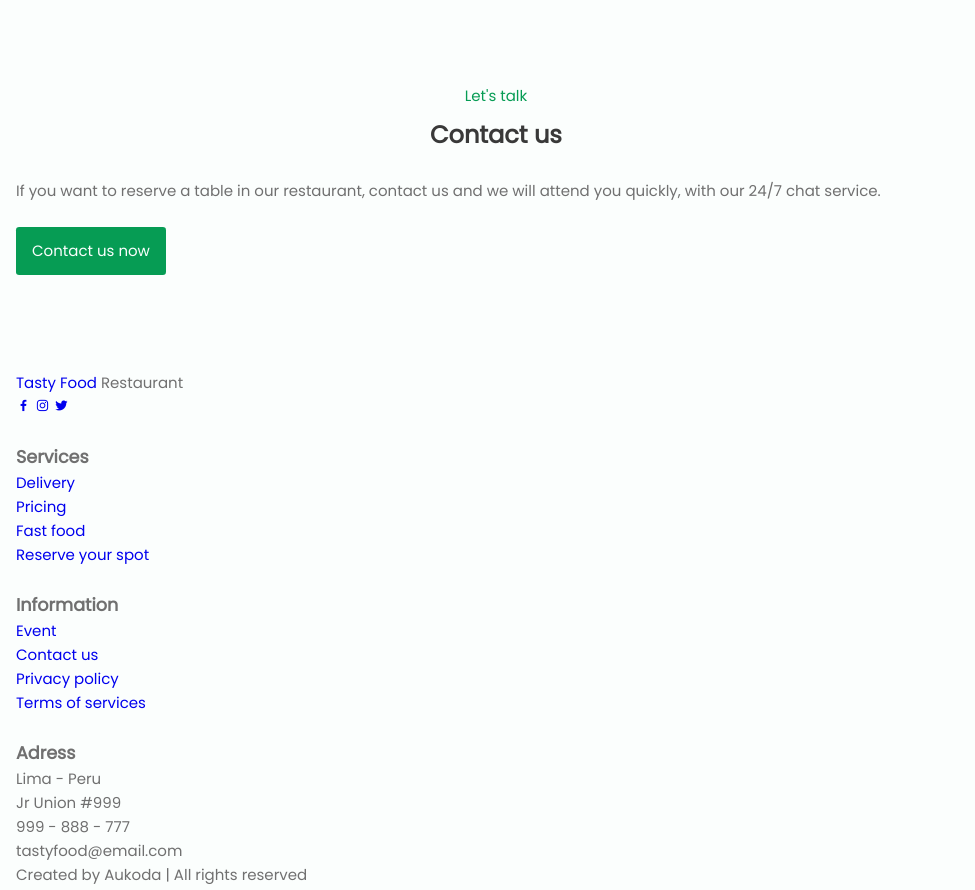
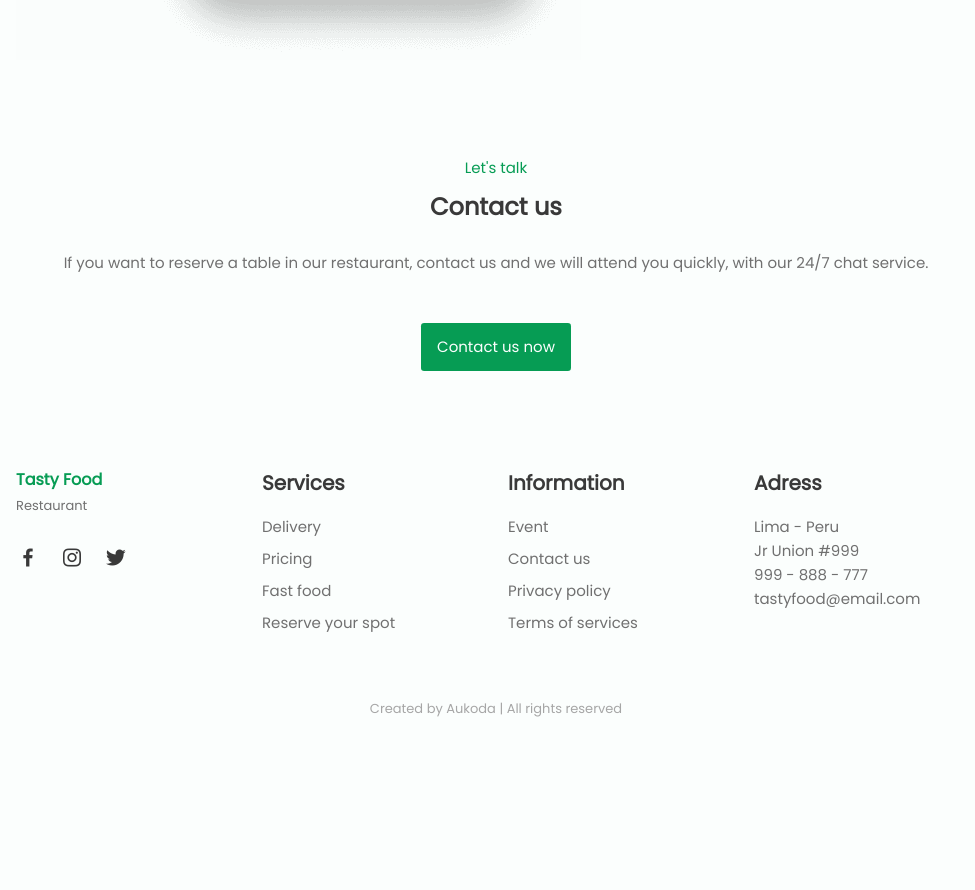
Before and after one commit to auleki/sleek_restaurant, a plain HTML site: page index.html in a window 1280 px wide. Shown: the part 3402-4292 px from the top of the page, without its empty margins (0-975 px from the left). After the commit the page ends 4153 px from the top, so only its background shows below. Drawn offline with nearby package versions, Linux system fonts and the light colour scheme.

Commit message:
contact and footer section styled

```diff
--- a/assets/css/styles.scss
+++ b/assets/css/styles.scss
@@ -293,8 +293,84 @@ img {
   padding: .625rem .813rem;
   border-radius: .5rem 0 .5rem 0;;
 }
-/*   */
-/*   */
 
-/*   */
-/*   */
+
+/* APP  */
+.app__data {
+  text-align: center;
+}
+
+.app__description {
+  margin-bottom: $mb-5;
+}
+
+.app__stores {
+  margin-bottom: $mb-4;
+}
+
+.app_store {
+  width: 120px;
+  margin: 0 $mb-1;
+}
+
+.app_img {
+  width: 230px;
+  justify-content: center;
+}
+
+/* CONTACT  */
+.contact__container {
+  text-align: center;
+}
+
+.contact__description {
+  margin-bottom: $mb-3;
+}
+
+/* FOOTER  */
+.footer__container {
+  grid-template-columns: repeat(auto-fit, minmax(220px, 1fr));
+  row-gap: 2rem;
+}
+
+.footer__logo {
+  font-size: $h3-font-size;
+  color: $first-color;
+  font-weight: $font-semi-bold;
+}
+
+.footer__description {
+  display: block;
+  font-size: $small-font-size;
+  margin: .25rem 0 $mb-3;
+}
+
+.footer__social {
+  font-size: 1.5rem;
+  color: $title-color;
+  margin-right: $mb-2;
+}
+
+.footer__title {
+  font-size: $h2-font-size;
+  color: $title-color;
+  margin-bottom: $mb-2;
+}
+
+.footer__link {
+  display: inline-block;
+  color: $text-color;
+  margin-bottom: $mb-1;
+  &:hover {
+    color: $first-color;
+  }
+}
+
+.footer__copy {
+  text-align: center;
+  font-size: $small-font-size;
+  color: $text-color-light;
+  margin-top: 3.5rem;
+}
+
+/* MEDIA QUERIES  */
```
Also changed, not shown: assets/css/styles.css, 1 other file.
